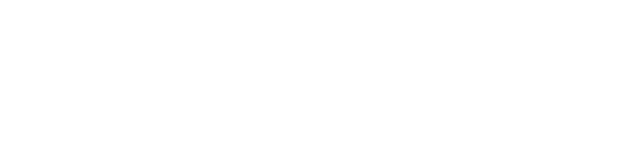
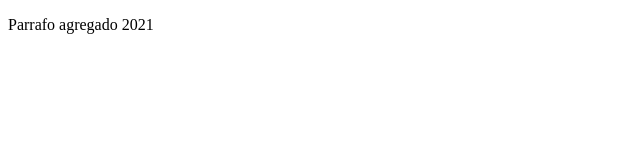
Before and after one commit to martin10-bit/proyecto-git, a plain HTML site: page index.html in a window 1280 px wide. Shown: the whole page, without its empty margins (0-640 px from the left). Drawn offline with Linux system fonts and the light colour scheme.

Commit message:
Update index.html

```diff
--- a/index.html
+++ b/index.html
@@ -6,6 +6,6 @@
     <title>primera pagina</title>
 </head>
 <body>
-
+    <p>Parrafo agregado 2021 </>
 </body>
 </html>
```
